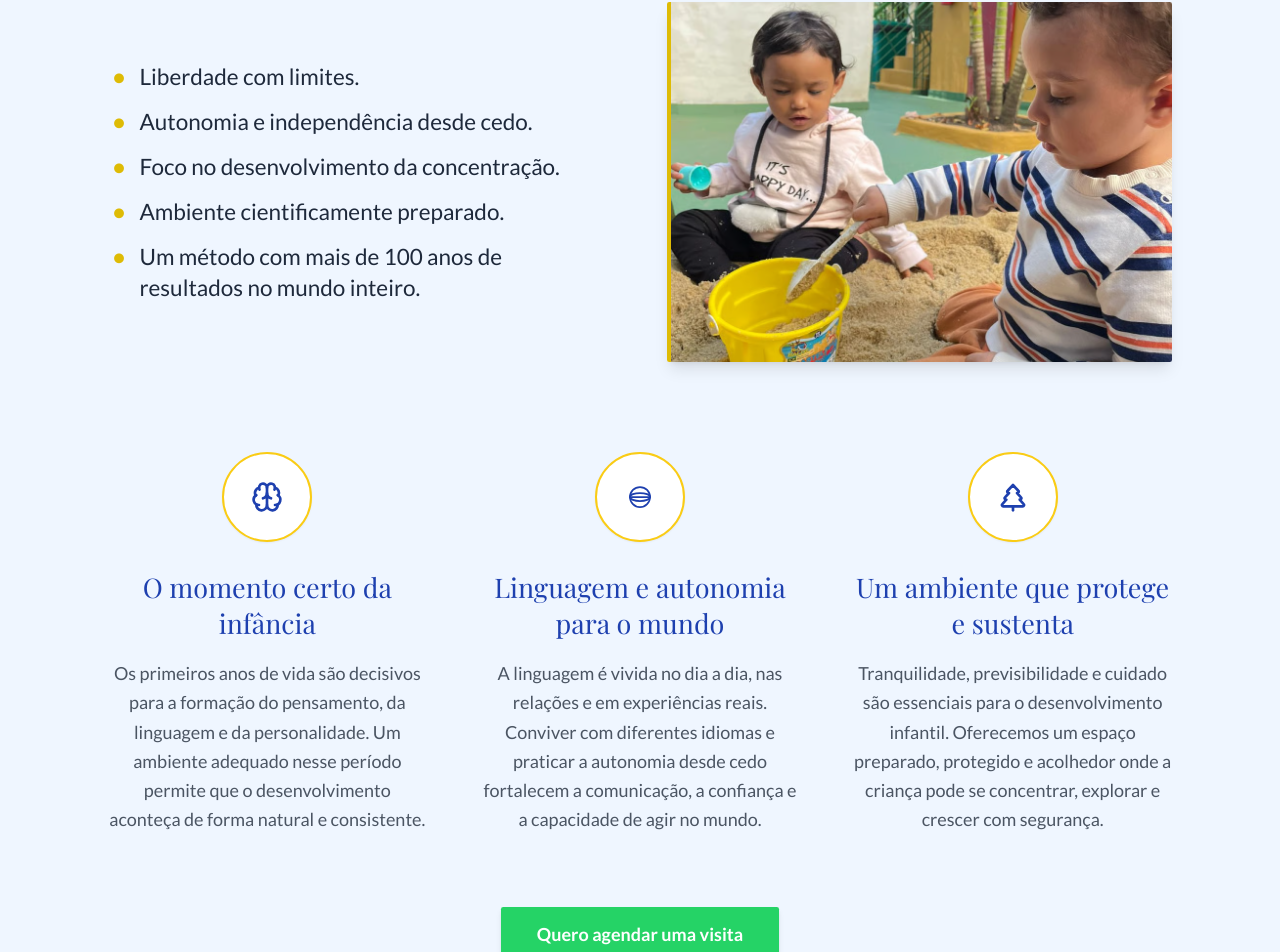
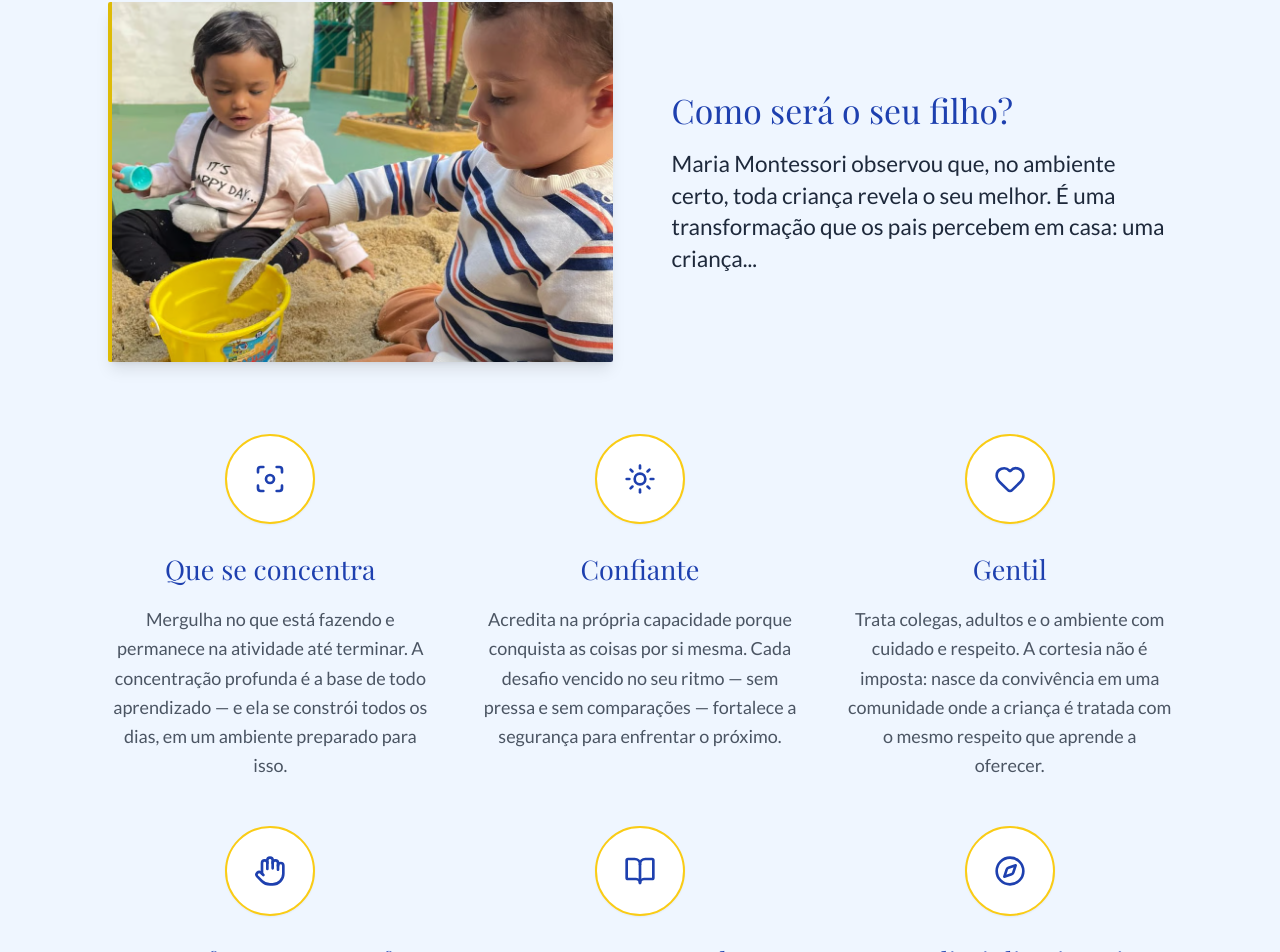
Before and after one commit to cberbel/Escola-montessoriana-site, a React (Vite) app in the folder escola-montessoriana-de-laranjeiras-main/: page / in a window 1280 px wide. Shown: the part 1432-2384 px from the top of the page. Built offline with nearby package versions, Linux system fonts and the light colour scheme.

Commit message:
Home: secao 2 vira 'A Filosofia Montessori' focada na crianca transformada (concentrada, confiante, gentil, autonoma)
Co-Authored-By: Claude Fable 5 <noreply@anthropic.com>

```diff
--- a/escola-montessoriana-de-laranjeiras-main/components/Philosophy.tsx
+++ b/escola-montessoriana-de-laranjeiras-main/components/Philosophy.tsx
@@ -1,33 +1,39 @@
 import React from 'react';
-import { Brain, TreePine } from 'lucide-react';
+import { Focus, Sun, Heart, Hand, BookOpen, Compass } from 'lucide-react';
 import { Section } from './ui/Section';
 import { trackWhatsAppClick } from '../utils/tracking';
 
-/** Ícone minimalista: globo (mundo / linguagem global) */
-const GlobeMinimalIcon: React.FC<{ size?: number; className?: string }> = ({ size = 32, className = '' }) => (
-  <svg width={size} height={size} viewBox="0 0 32 32" fill="none" stroke="currentColor" strokeWidth="1.75" strokeLinecap="round" strokeLinejoin="round" className={className}>
-    <circle cx="16" cy="16" r="10" />
-    <ellipse cx="16" cy="16" rx="10" ry="4" />
-    <line x1="6" y1="16" x2="26" y2="16" />
-  </svg>
-);
-
 export const Philosophy: React.FC = () => {
-  const points = [
+  const traits = [
     {
-      icon: <Brain size={32} />,
-      title: "O momento certo da infância",
-      text: "Os primeiros anos de vida são decisivos para a formação do pensamento, da linguagem e da personalidade. Um ambiente adequado nesse período permite que o desenvolvimento aconteça de forma natural e consistente."
+      icon: <Focus size={32} />,
+      title: "Que se concentra",
+      text: "Mergulha no que está fazendo e permanece na atividade até terminar. A concentração profunda é a base de todo aprendizado — e ela se constrói todos os dias, em um ambiente preparado para isso."
     },
     {
-      icon: <GlobeMinimalIcon size={32} />,
-      title: "Linguagem e autonomia para o mundo",
-      text: "A linguagem é vivida no dia a dia, nas relações e em experiências reais. Conviver com diferentes idiomas e praticar a autonomia desde cedo fortalecem a comunicação, a confiança e a capacidade de agir no mundo."
+      icon: <Sun size={32} />,
+      title: "Confiante",
+      text: "Acredita na própria capacidade porque conquista as coisas por si mesma. Cada desafio vencido no seu ritmo — sem pressa e sem comparações — fortalece a segurança para enfrentar o próximo."
     },
     {
-      icon: <TreePine size={32} />,
-      title: "Um ambiente que protege e sustenta",
-      text: "Tranquilidade, previsibilidade e cuidado são essenciais para o desenvolvimento infantil. Oferecemos um espaço preparado, protegido e acolhedor onde a criança pode se concentrar, explorar e crescer com segurança."
+      icon: <Heart size={32} />,
+      title: "Gentil",
+      text: "Trata colegas, adultos e o ambiente com cuidado e respeito. A cortesia não é imposta: nasce da convivência em uma comunidade onde a criança é tratada com o mesmo respeito que aprende a oferecer."
+    },
+    {
+      icon: <Hand size={32} />,
+      title: "Apta a fazer suas tarefas",
+      text: "Veste-se, alimenta-se, organiza seus pertences e cuida do espaço ao seu redor. A independência prática dá à criança o orgulho legítimo de quem sabe cuidar de si e contribuir com os outros."
+    },
+    {
+      icon: <BookOpen size={32} />,
+      title: "Que ama aprender",
+      text: "Aprende porque quer, seguindo a curiosidade que é natural de toda criança. Quando o aprendizado nasce do interesse, ele não precisa de prêmios nem cobranças — e dura para a vida inteira."
+    },
+    {
+      icon: <Compass size={32} />,
+      title: "Com disciplina interior",
+      text: "Escolhe, começa e termina o que se propôs a fazer. A verdadeira disciplina não vem de fora, da obediência: vem de dentro, do hábito de agir com propósito e liberdade com limites."
     }
   ];
 
@@ -35,25 +41,18 @@ export const Philosophy: React.FC = () => {
     <Section id="method" className="bg-montessori-cream">
       <div className="text-center mb-10 sm:mb-14 min-w-0">
         <span className="text-montessori-green tracking-widest font-bold text-sm sm:text-base mb-2 block">
-          O Método
+          A Filosofia Montessori
         </span>
         <h2 className="font-serif text-3xl sm:text-4xl md:text-5xl text-montessori-green mb-4 sm:mb-6">
           Educação para a vida real, no ritmo do seu filho
         </h2>
         <p className="font-sans text-lg md:text-xl text-montessori-dark font-semibold max-w-2xl mx-auto px-1 leading-relaxed">
-          Método Montessori: a criança aprende seguindo seus interesses, em um ambiente preparado para o desenvolvimento infantil.
+          No Montessori a criança aprende seguindo seus interesses, em um ambiente preparado para o desenvolvimento infantil.
         </p>
       </div>
 
-      {/* Bullets + foto: o texto afirma, a foto demonstra */}
-      <div className="grid grid-cols-1 md:grid-cols-2 gap-8 sm:gap-12 items-center max-w-5xl mx-auto mb-12 sm:mb-20 min-w-0">
-        <ul className="font-sans text-lg md:text-xl text-montessori-dark list-none space-y-2 sm:space-y-3 px-1 text-left break-words [&>li]:relative [&>li]:pl-6 [&>li]:before:content-['•'] [&>li]:before:absolute [&>li]:before:left-0 [&>li]:before:text-montessori-gold [&>li]:before:font-bold">
-          <li>Liberdade com limites.</li>
-          <li>Autonomia e independência desde cedo.</li>
-          <li>Foco no desenvolvimento da concentração.</li>
-          <li>Ambiente cientificamente preparado.</li>
-          <li>Um método com mais de 100 anos de resultados no mundo inteiro.</li>
-        </ul>
+      {/* A criança transformada: foto de concentração + introdução */}
+      <div className="grid grid-cols-1 md:grid-cols-2 gap-8 sm:gap-12 items-center max-w-5xl mx-auto mb-12 sm:mb-16 min-w-0">
         <div className="relative overflow-hidden rounded-sm shadow-lg border-l-4 border-montessori-gold min-w-0">
           <img
             src="/images/ambiente-preparado.png"
@@ -62,19 +61,28 @@ export const Philosophy: React.FC = () => {
             className="w-full h-64 sm:h-80 object-cover"
           />
         </div>
+        <div className="min-w-0 px-1 text-left">
+          <h3 className="font-serif text-2xl sm:text-3xl text-montessori-green mb-3 sm:mb-4">
+            Como será o seu filho?
+          </h3>
+          <p className="font-sans text-lg md:text-xl text-montessori-dark leading-relaxed">
+            Maria Montessori observou que, no ambiente certo, toda criança revela o seu melhor.
+            É uma transformação que os pais percebem em casa: uma criança...
+          </p>
+        </div>
       </div>
 
-      <div className="grid grid-cols-1 md:grid-cols-3 gap-8 sm:gap-12 min-w-0">
-        {points.map((point, index) => (
+      <div className="grid grid-cols-1 sm:grid-cols-2 lg:grid-cols-3 gap-8 sm:gap-10 max-w-5xl mx-auto min-w-0">
+        {traits.map((trait, index) => (
           <div key={index} className="flex flex-col items-center text-center group min-w-0">
             <div className="w-16 h-16 sm:w-20 sm:h-20 rounded-full bg-white border-2 border-yellow-400 flex items-center justify-center text-montessori-green mb-4 sm:mb-6 shadow-sm group-hover:bg-montessori-green group-hover:text-yellow-400 transition-colors duration-300 [&>svg]:w-8 [&>svg]:h-8 sm:[&>svg]:w-[32px] sm:[&>svg]:h-[32px]">
-              {point.icon}
+              {trait.icon}
             </div>
             <h3 className="font-serif text-xl sm:text-2xl text-montessori-green mb-3 sm:mb-4">
-              {point.title}
+              {trait.title}
             </h3>
             <p className="text-gray-600 leading-relaxed text-base break-words">
-              {point.text}
+              {trait.text}
             </p>
           </div>
         ))}
```
